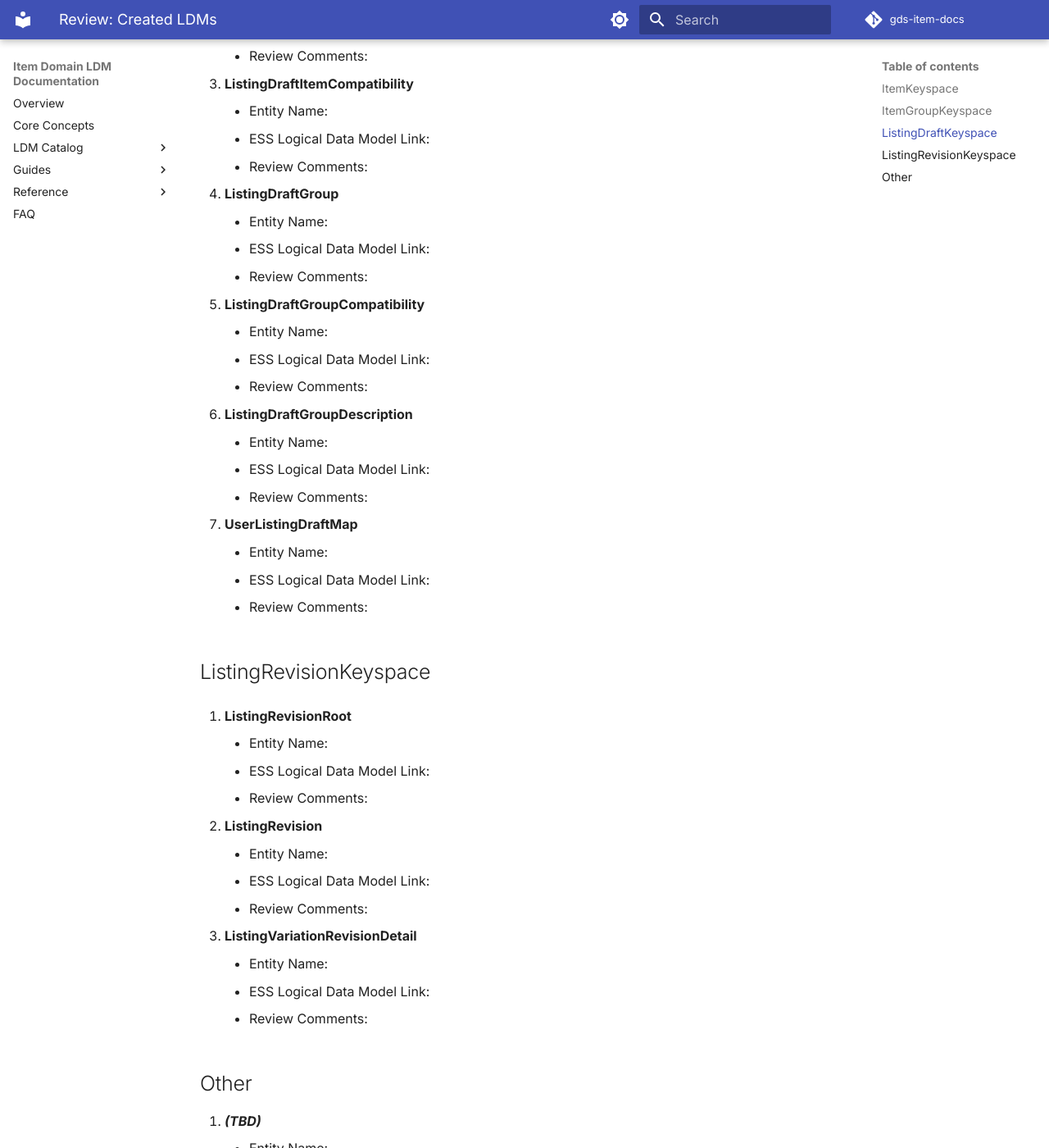
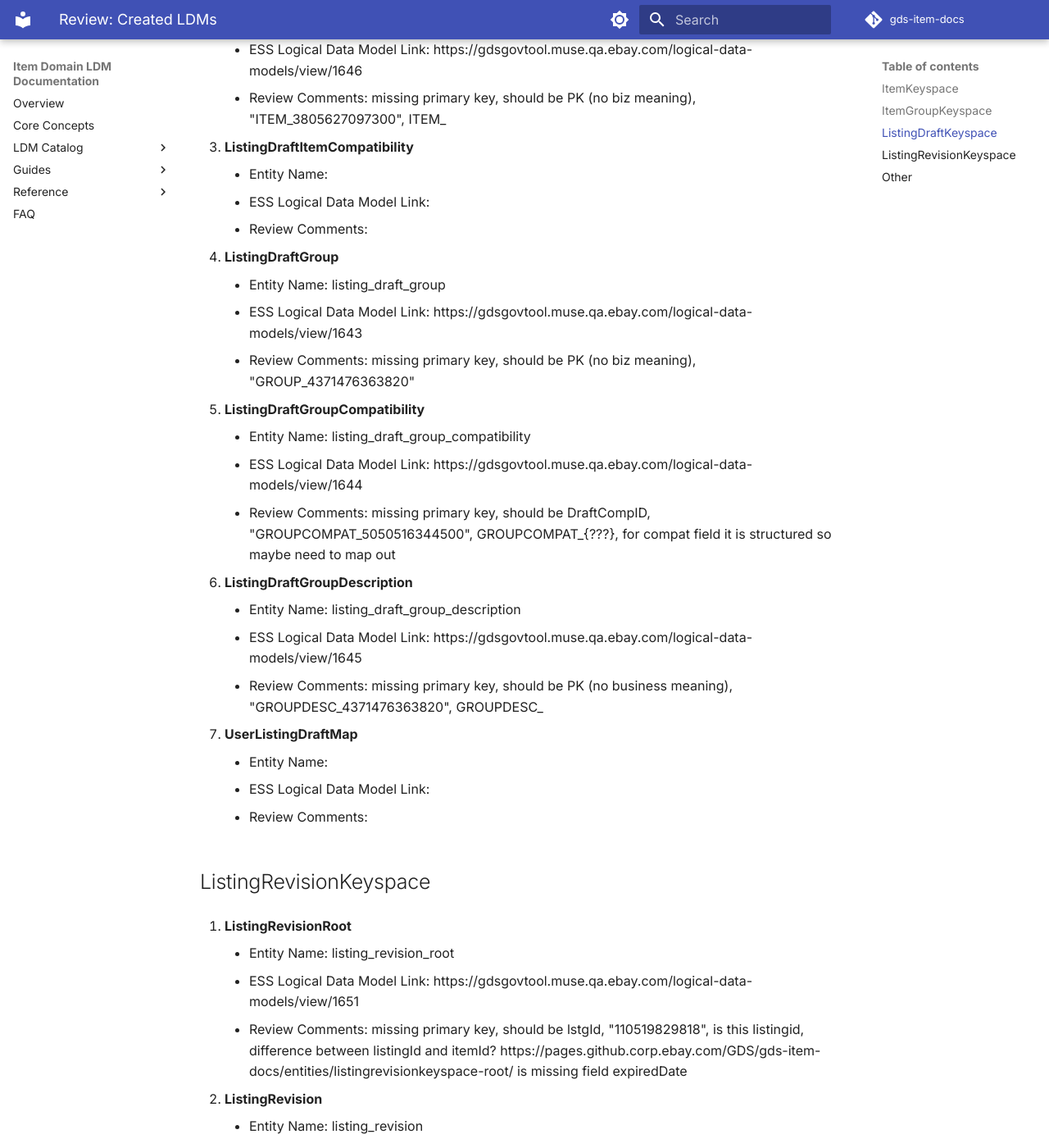
Before and after one commit to duanbiyi-ctrl/ework, an MkDocs documentation site: the page built from docs/reference/review-created-ldms.md, in a window 1280 px wide and 1400 px high, scrolled down 2300 px. Shown: the whole window at 82% size. Built offline with MkDocs 1.6.1 and Material for MkDocs 9.7.7, drawn with Linux system fonts in a browser that asks for light colours; comment, search, counter and statistics services are not loaded; some of the changed text lies outside the part shown.

Commit message:
CJS-3529 review model part 2

```diff
--- a/docs/reference/review-created-ldms.md
+++ b/docs/reference/review-created-ldms.md
@@ -18,9 +18,9 @@
    - Review Comments: primary key missing, should be ItemQtyPriceID, "QTYPRICE_110298230558", QTYPRICE_<itemId>; but looks like some fields are diverging from https://pages.github.corp.ebay.com/GDS/gds-item-docs/entities/itemkeyspace-item-qty-price/, sample data has ItemQtyPriceID, availQty, price, qtySold
 
 4. **ItemDetails**
-   - Entity Name:
-   - ESS Logical Data Model Link:
-   - Review Comments:
+   - Entity Name: item_details
+   - ESS Logical Data Model Link: https://gdsgovtool.muse.qa.ebay.com/logical-data-models/view/1635
+   - Review Comments: primary key missing, should be itemDetailsID, "ITEMDET_110311177994", ITEMDET_<itemId>;
 
 5. **ItemCompatibility**
    - Entity Name: item_compatibility
@@ -38,9 +38,9 @@
    - Review Comments: primary key missing, should be listingId
 
 8. **ItemLock**
-   - Entity Name:
-   - ESS Logical Data Model Link:
-   - Review Comments:
+   - Entity Name: item_lock
+   - ESS Logical Data Model Link: https://gdsgovtool.muse.qa.ebay.com/logical-data-models/view/1639
+   - Review Comments: primary key missing, should be pk (although no business meaning???)
 
 ## ItemGroupKeyspace
 
@@ -67,9 +67,9 @@
     - Review Comments:
 
 13. **ListingDraftItem**
-    - Entity Name:
-    - ESS Logical Data Model Link:
-    - Review Comments:
+    - Entity Name: listing_draft_item
+    - ESS Logical Data Model Link: https://gdsgovtool.muse.qa.ebay.com/logical-data-models/view/1646
+    - Review Comments: missing primary key, should be PK (no biz meaning), "ITEM_3805627097300", ITEM_<??>
 
 14. **ListingDraftItemCompatibility**
     - Entity Name:
@@ -77,19 +77,19 @@
     - Review Comments:
 
 15. **ListingDraftGroup**
-    - Entity Name:
-    - ESS Logical Data Model Link:
-    - Review Comments:
+    - Entity Name: listing_draft_group
+    - ESS Logical Data Model Link: https://gdsgovtool.muse.qa.ebay.com/logical-data-models/view/1643
+    - Review Comments: missing primary key, should be PK (no biz meaning), "GROUP_4371476363820"
 
 16. **ListingDraftGroupCompatibility**
-    - Entity Name:
-    - ESS Logical Data Model Link:
-    - Review Comments:
+    - Entity Name: listing_draft_group_compatibility
+    - ESS Logical Data Model Link: https://gdsgovtool.muse.qa.ebay.com/logical-data-models/view/1644
+    - Review Comments: missing primary key, should be DraftCompID, "GROUPCOMPAT_5050516344500", GROUPCOMPAT_{???}, for compat field it is structured so maybe need to map out
 
 17. **ListingDraftGroupDescription**
-    - Entity Name:
-    - ESS Logical Data Model Link:
-    - Review Comments:
+    - Entity Name: listing_draft_group_description
+    - ESS Logical Data Model Link: https://gdsgovtool.muse.qa.ebay.com/logical-data-models/view/1645
+    - Review Comments: missing primary key, should be PK (no business meaning), "GROUPDESC_4371476363820", GROUPDESC_<??>
 
 18. **UserListingDraftMap**
     - Entity Name:
@@ -99,19 +99,19 @@
 ## ListingRevisionKeyspace
 
 19. **ListingRevisionRoot**
-    - Entity Name:
-    - ESS Logical Data Model Link:
-    - Review Comments:
+    - Entity Name: listing_revision_root
+    - ESS Logical Data Model Link: https://gdsgovtool.muse.qa.ebay.com/logical-data-models/view/1651
+    - Review Comments: missing primary key, should be lstgId, "110519829818", is this listingid, difference between listingId and itemId? https://pages.github.corp.ebay.com/GDS/gds-item-docs/entities/listingrevisionkeyspace-root/ is missing field expiredDate
 
 20. **ListingRevision**
-    - Entity Name:
-    - ESS Logical Data Model Link:
-    - Review Comments:
+    - Entity Name: listing_revision
+    - ESS Logical Data Model Link: https://gdsgovtool.muse.qa.ebay.com/logical-data-models/view/1649
+    - Review Comments: need to ask PD how this table listing_revision differ from the other table listing_revision_detail
 
 21. **ListingVariationRevisionDetail**
-    - Entity Name:
-    - ESS Logical Data Model Link:
-    - Review Comments:
+    - Entity Name: listing_revision_detail
+    - ESS Logical Data Model Link: https://gdsgovtool.muse.qa.ebay.com/logical-data-models/view/1650
+    - Review Comments: seems no primary key ? only a log table for old vs new value change history
 
 ## Other
 
```
Also changed, not shown: other parts of docs/reference/review-created-ldms.md (+1 -1 lines).
